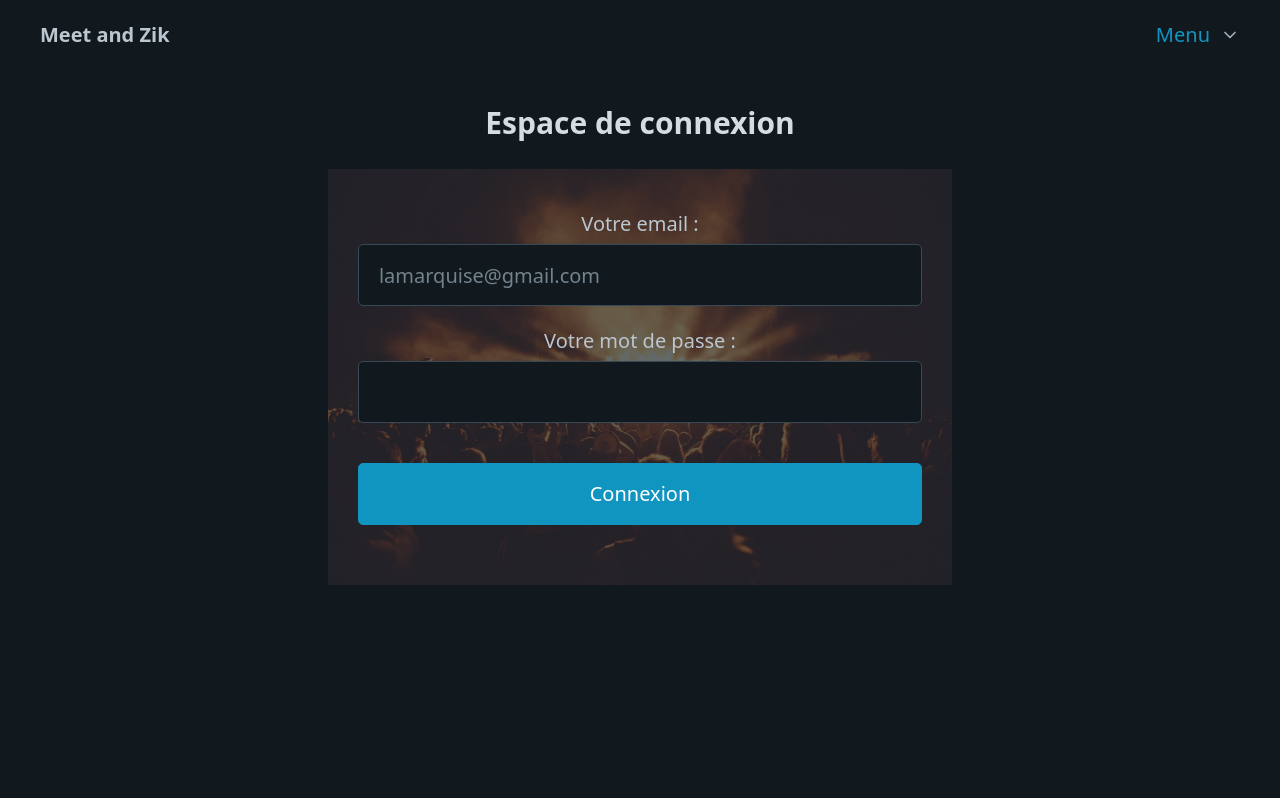
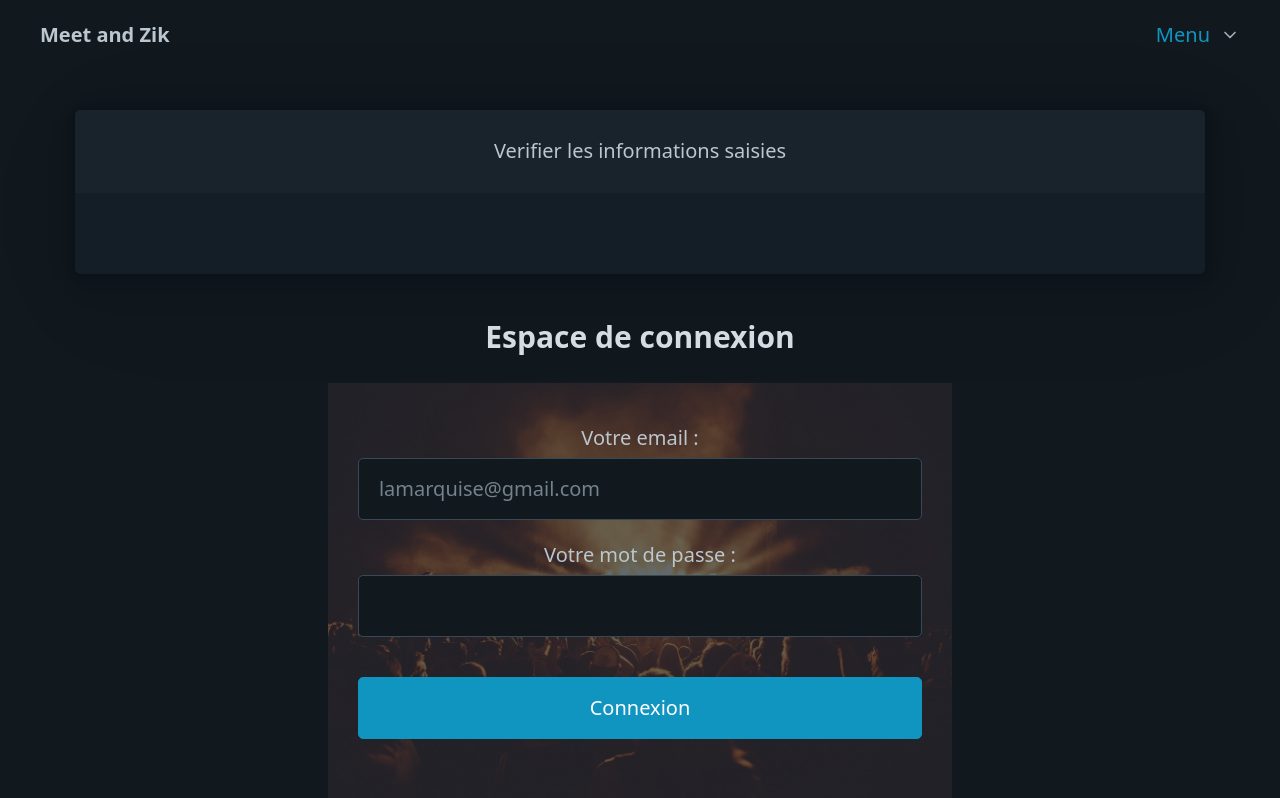
Before and after one commit to WildCodeSchool/2023-09-PHP-LYON-meet-n-zik, a PHP site: template src/View/User/login.html.twig in a window 1280 px wide. Shown: the top 798 px of the page. Before the commit the page ends 585 px from the top, so only its background shows below. Run offline with PHP 8.4, Linux system fonts and the light colour scheme; the template is opened without the code that fills it, so the values that code supplies are empty; some libraries are stand-ins or nearby versions.

Commit message:
add style on error messages at the login.html.twig

```diff
--- a/src/View/User/login.html.twig
+++ b/src/View/User/login.html.twig
@@ -2,11 +2,16 @@
 
 {% block content %}
 	<div class="container login-page">
-	    <ul class="error-message">
-            {% for error in errors %}
-                <li>{{ error }}</li>
-            {% endfor %}
-        </ul>
+		<article>
+			<header>
+				Verifier les informations saisies
+			</header>
+			<ul>
+				{% for error in errors %}
+					<li>{{ error }}</li>
+				{% endfor %}
+			</ul>
+		</article>
 		<header>
 			<h3>Espace de connexion</h3>
 		</header>
```
